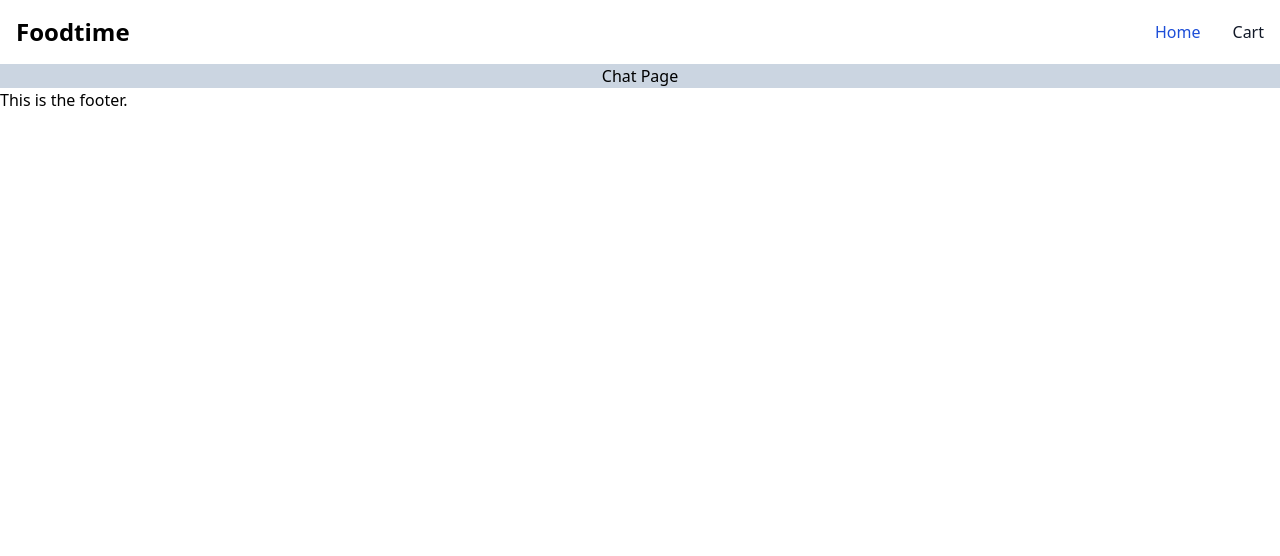
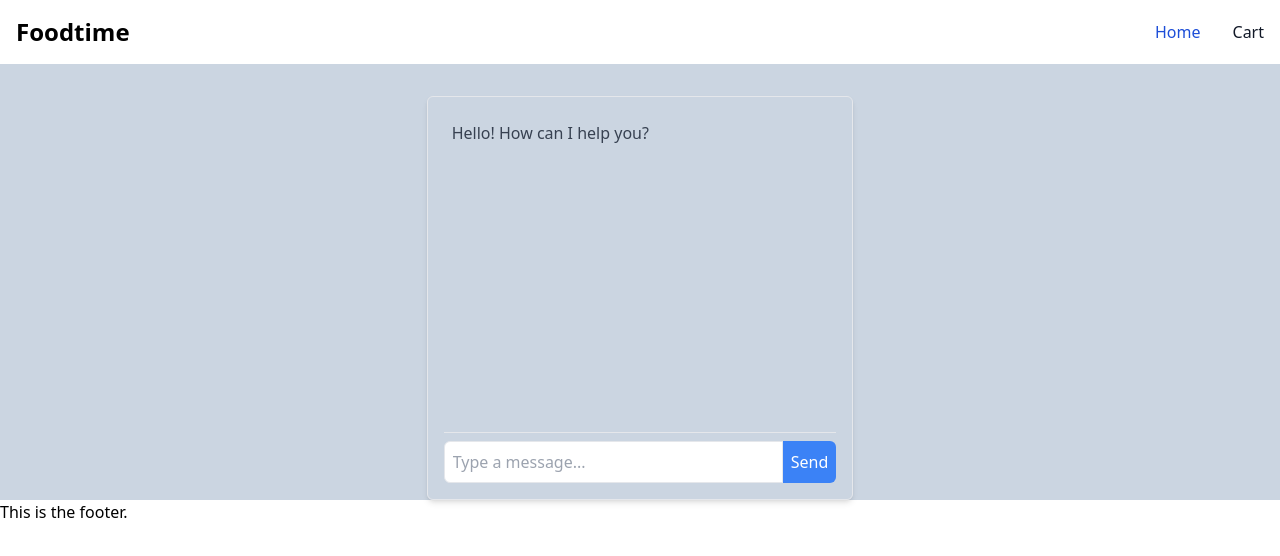
Before and after one commit to lawrencedsz9/resto-website, a React (Vite) app: page /chat in a window 1280 px wide. Shown: the top 556 px of the page. Built offline with nearby package versions, Linux system fonts and the light colour scheme.

Commit message:
chatbot interface

```diff
--- a/src/components/chat.jsx
+++ b/src/components/chat.jsx
@@ -1,12 +1,61 @@
-import React from "react";
+import React, { useState, useEffect, useRef } from "react";
 
-function Chat() {
+const ChatBot = () => {
+  const [messages, setMessages] = useState([
+    { text: "Hello! How can I help you?", isUser: false },
+  ]);
+  const [inputValue, setInputValue] = useState("");
+  const chatContainerRef = useRef(null);
+
+  useEffect(() => {
+    // Scroll to the bottom of the chat when messages change
+    chatContainerRef.current.scrollTop = chatContainerRef.current.scrollHeight;
+  }, [messages]);
+
+  const handleInputChange = (e) => {
+    setInputValue(e.target.value);
+  };
+
+  const handleSendMessage = () => {
+    if (inputValue.trim() !== "") {
+      setMessages([...messages, { text: inputValue, isUser: true }]);
+      // In a real chatbot scenario, you would send the user's message to a server
+      // and get a response from the chatbot, updating the state accordingly.
+      setInputValue("");
+    }
+  };
+
   return (
-    <div className="">
-      <h1>Chat Page</h1>
-      {/* Add your chat components and logic here */}
+    <div className="max-w-md mx-auto mt-8 p-4 border rounded-md shadow-md w-1/3"> {/* Updated className */}
+      <div className="h-80 overflow-y-auto border-b" ref={chatContainerRef}>
+        {messages.map((msg, index) => (
+          <div
+            key={index}
+            className={`p-2 mb-2 ${
+              msg.isUser ? "text-right text-blue-500" : "text-left text-gray-700"
+            }`}
+          >
+            {msg.text}
+          </div>
+        ))}
+      </div>
+      <div className="flex mt-2">
+        <input
+          type="text"
+          className="flex-grow border p-2 rounded-l-md"
+          placeholder="Type a message..."
+          value={inputValue}
+          onChange={handleInputChange}
+        />
+        <button
+          className="bg-blue-500 text-white p-2 rounded-r-md"
+          onClick={handleSendMessage}
+        >
+          Send
+        </button>
+      </div>
     </div>
   );
-}
+};
 
-export default Chat;
+export default ChatBot;
```
